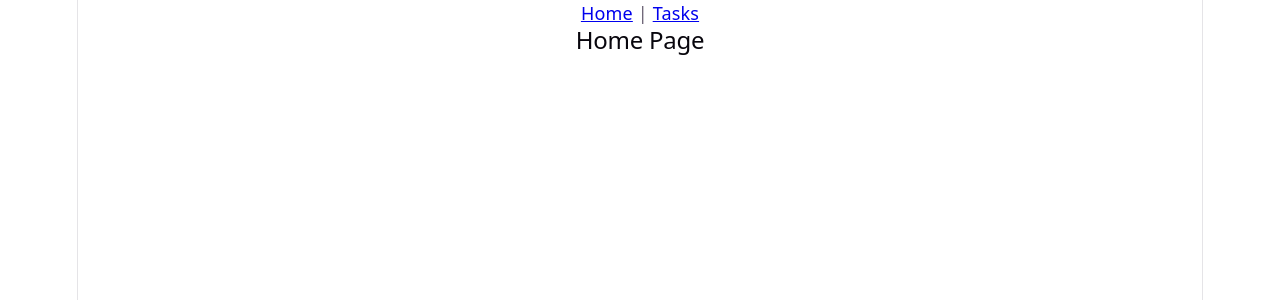
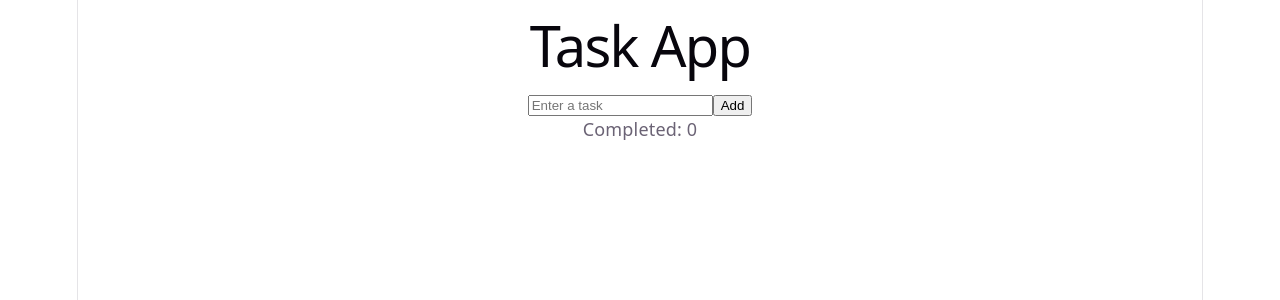
Before and after one commit to Aeryntha/FSD-1, a React (Vite) app: page / in a window 1280 px wide. Shown: the top 300 px of the page. Built offline with nearby package versions, Linux system fonts and the light colour scheme.

Commit message:
Implement advanced task app with React hooks

```diff
--- a/src/App.jsx
+++ b/src/App.jsx
@@ -1,41 +1,7 @@
-import {
-  BrowserRouter,
-  Routes,
-  Route,
-  Link,
-  useParams,
-} from 'react-router-dom';
-
-function TaskDetail() {
-  const { id } = useParams();
-
-  return <h2>Viewing task #{id}</h2>;
-}
-
-function Home() {
-  return <h2>Home Page</h2>;
-}
-
-function TaskList() {
-  return <h2>Task List</h2>;
-}
+import TaskApp from './components/TaskApp';
 
 function App() {
-  return (
-    <BrowserRouter>
-      <nav>
-        <Link to="/">Home</Link> |{' '}
-        <Link to="/tasks">Tasks</Link>
-      </nav>
-
-      <Routes>
-        <Route path="/" element={<Home />} />
-        <Route path="/tasks" element={<TaskList />} />
-        <Route path="/tasks/:id" element={<TaskDetail />} />
-        <Route path="*" element={<h2>404 - Not Found</h2>} />
-      </Routes>
-    </BrowserRouter>
-  );
+  return <TaskApp />;
 }
 
 export default App;
--- /dev/null
+++ b/src/components/TaskApp.jsx
@@ -0,0 +1,101 @@
+import {
+  useReducer,
+  useContext,
+  createContext,
+  useRef,
+  useMemo,
+} from 'react';
+
+const ThemeContext = createContext('light');
+
+function reducer(state, action) {
+  switch (action.type) {
+    case 'add':
+      return [...state, action.payload];
+
+    case 'remove':
+      return state.filter((t) => t.id !== action.id);
+
+    case 'toggle':
+      return state.map((t) =>
+        t.id === action.id ? { ...t, done: !t.done } : t
+      );
+
+    default:
+      return state;
+  }
+}
+
+function TaskApp() {
+  const [tasks, dispatch] = useReducer(reducer, []);
+  const inputRef = useRef(null);
+  const theme = useContext(ThemeContext);
+
+  const completedCount = useMemo(
+    () => tasks.filter((t) => t.done).length,
+    [tasks]
+  );
+
+  const addTask = () => {
+    const text = inputRef.current.value.trim();
+
+    if (!text) return;
+
+    dispatch({
+      type: 'add',
+      payload: {
+        id: Date.now(),
+        text,
+        done: false,
+      },
+    });
+
+    inputRef.current.value = '';
+    inputRef.current.focus();
+  };
+
+  return (
+    <div className={theme}>
+      <h1>Task App</h1>
+
+      <input
+        ref={inputRef}
+        placeholder="Enter a task"
+      />
+
+      <button onClick={addTask}>Add</button>
+
+      <p>Completed: {completedCount}</p>
+
+      <ul>
+        {tasks.map((task) => (
+          <li key={task.id}>
+            <span
+              onClick={() =>
+                dispatch({ type: 'toggle', id: task.id })
+              }
+              style={{
+                textDecoration: task.done
+                  ? 'line-through'
+                  : 'none',
+                cursor: 'pointer',
+              }}
+            >
+              {task.text}
+            </span>
+
+            <button
+              onClick={() =>
+                dispatch({ type: 'remove', id: task.id })
+              }
+            >
+              Remove
+            </button>
+          </li>
+        ))}
+      </ul>
+    </div>
+  );
+}
+
+export default TaskApp;
```
